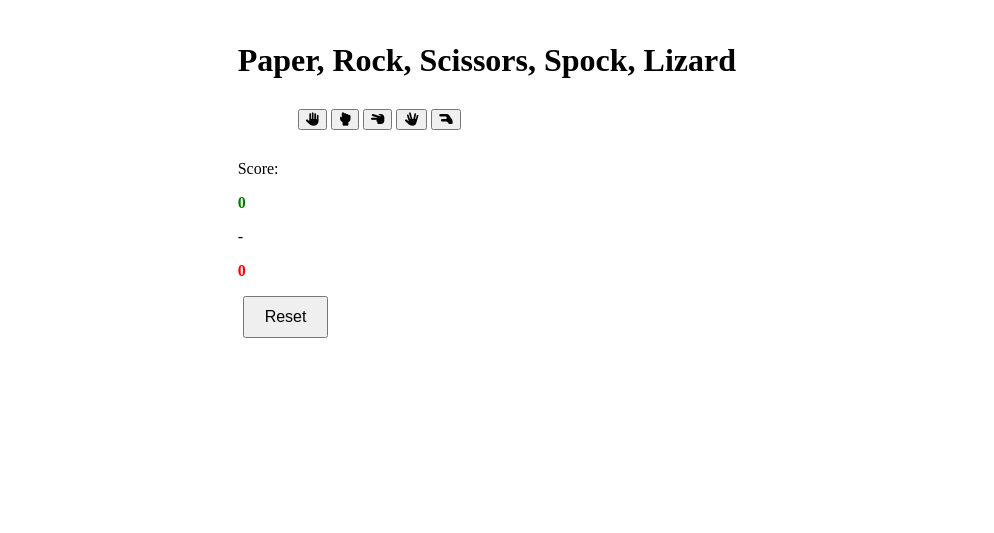
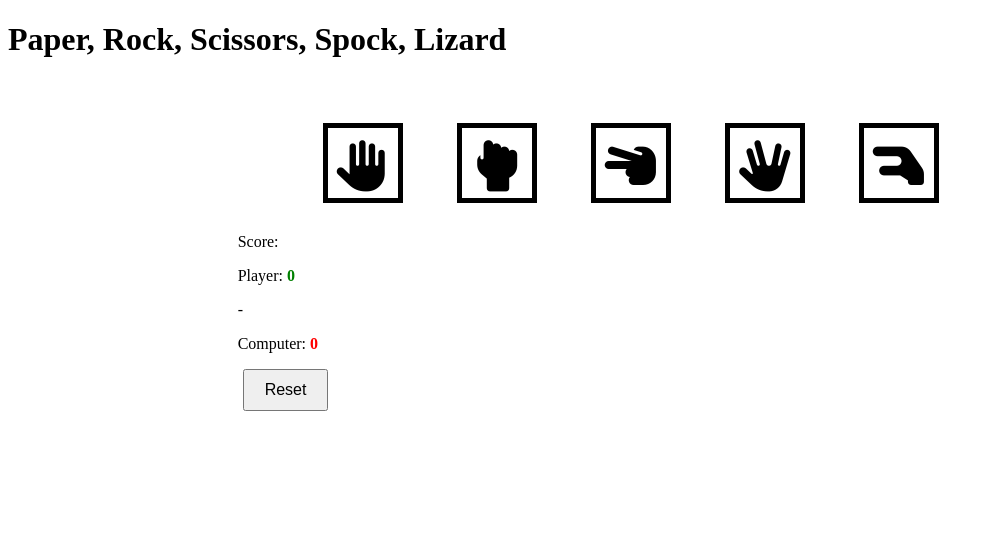
Before and after one commit to Dasmix/RPSSL2, a plain HTML site: page index.html in a window 1280 px wide. Shown: the whole page, without its empty margins (0-994 px from the left). Drawn offline with Linux system fonts and the light colour scheme.

Commit message:
Add button styles for game options

```diff
--- a/assets/css/style.css
+++ b/assets/css/style.css
@@ -33,3 +33,29 @@
     margin: 0 5px;
     font-size: 1rem;
 }
+
+.btn {
+    width: 220px;
+    height: 60px;
+    text-transform: uppercase;
+    letter-spacing: 1.2px;
+}
+.btn:focus {
+    outline: none;
+}
+.btn--big {
+    padding-top: 10px;
+    background-color: white;
+    border: 5px solid;
+    width: 80px;
+    height: 80px;
+    font-size: 3.2rem;
+    margin: 0 25px;
+    transition: all 0.5s;
+}
+.btn--big::after {
+    content: attr(data-type);
+    font-size: 1rem;
+    color: #445361;
+    position: relative;
+}
--- a/index.html
+++ b/index.html
@@ -1,39 +1,45 @@
 <!DOCTYPE html>
 <html lang="en">
+
 <head>
     <meta charset="UTF-8">
     <meta name="viewport" content="width=device-width, initial-scale=1.0">
     <link rel="stylesheet" href="assets/css/style.css">
     <title>Rock, Papers, Scissors, Spock, Lizard</title>
 </head>
+
 <body>
+    <header>
+        <h1>Paper, Rock, Scissors, Spock, Lizard</h1>
+    </header>
     <div class="game-area">
-        <h1>Paper, Rock, Scissors, Spock, Lizard</h1>
         <div class="options">
-            <button aria-label="paper" id="paper">
+            <button aria-label="paper" id="paper" class="btn btn--big">
                 <i class="fa-solid fa-hand"></i>
             </button>
-            <button aria-label="rock" id="rock">
+            <button aria-label="rock" id="rock" class="btn btn--big">
                 <i class="fa-solid fa-hand-back-fist"></i>
             </button>
-            <button aria-label="scissors" id="scissors">
+            <button aria-label="scissors" id="scissors" class="btn btn--big">
                 <i class="fa-solid fa-hand-scissors"></i>
             </button>
-            <button aria-label="spock" id="spock">
+            <button aria-label="spock" id="spock" class="btn btn--big">
                 <i class="fa-solid fa-hand-spock"></i>
             </button>
-            <button aria-label="lizard" id="lizard">
+            <button aria-label="lizard" id="lizard" class="btn btn--big">
                 <i class="fa-solid fa-hand-lizard"></i>
             </button>
         </div>
         <div id="result"></div>
         <div class="score">
-            <p>Score:</p>
-            <p id="player-score">0</p>
-            <p>-</p>
-            <p id="computer-score">0</p>
+            <p class="scores">Score:</p>
+            <p class="scores">Player: <span id="player-score">0</span></p>
+            <p class="scores">-</p>
+            <p class="scores">Computer: <span id="computer-score">0</span></p>
         </div>
-        <button id="reset">Reset</button>
+        <div class="reset">
+            <button id="reset">Reset</button>
+        </div>
     </div>
 </body>
 <script src="https://kit.fontawesome.com/6f2dfeee83.js" crossorigin="anonymous"></script>
```
